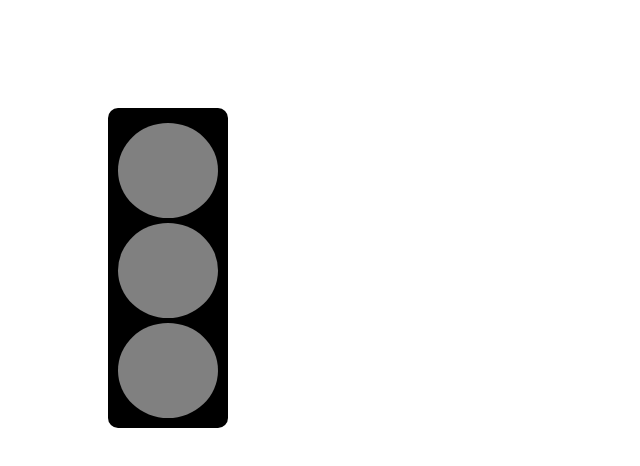
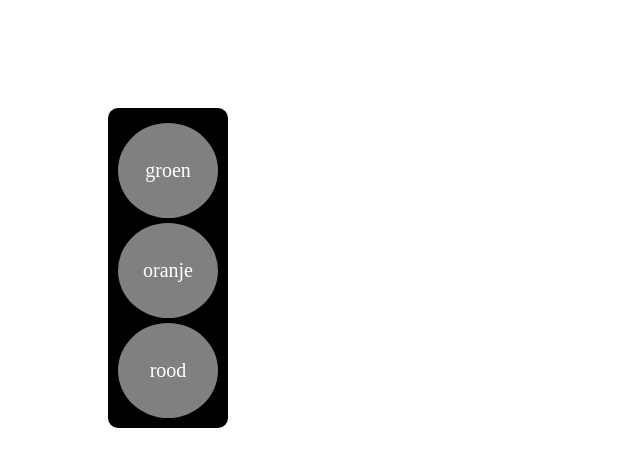
Before and after one commit to ROC-van-Amsterdam-College-Amstelland/student_js-op3-les-1-Lucien-van-Essen, a plain HTML site: page opdracht01/index.html in a window 1280 px wide. Shown: the whole page, without its empty margins (0-640 px from the left). Drawn offline with Linux system fonts and the light colour scheme.

Commit message:
opdracht 1 af

```diff
--- a/opdracht01/js/script.js
+++ b/opdracht01/js/script.js
@@ -2,8 +2,10 @@ var stop = "rood";
 var maybe = "oranje";
 var go = "groen";
 
-window.onload = function(){
+
+window.onload = function () {
     //JOUW CODE HIER
-
-
+    document.getElementById("light-top").innerHTML = go;
+    document.getElementById("light-middle").innerHTML = maybe;
+    document.getElementById("light-bottom").innerHTML = stop;
 }
```
Also changed, not shown: opdracht01/index.html (indentation only).
